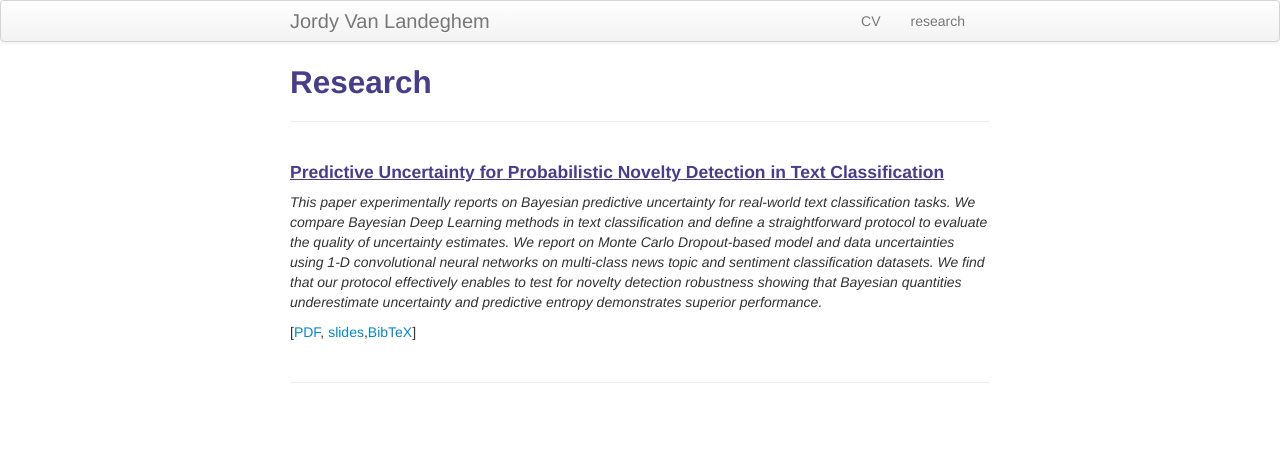
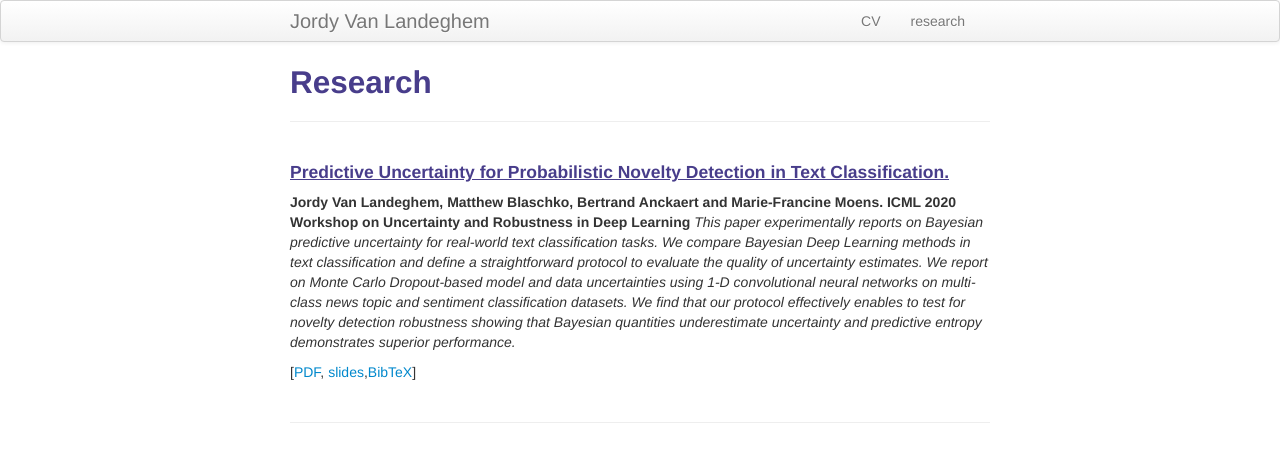
Before and after one commit to Jordy-VL/jordy-vl.github.io, a Jekyll site: the page built from pages/research.md, in a window 1280 px wide. Shown: the top 462 px of the page. Built offline with Jekyll 4.4.1, drawn with Linux system fonts in a browser that asks for light colours.

Commit message:
update ICML 2020

```diff
--- a/pages/research.md
+++ b/pages/research.md
@@ -5,7 +5,8 @@ description: Jordy Van Landeghem's research
 ---
 
 
-#### <u>Predictive Uncertainty for Probabilistic Novelty Detection in Text Classification</u>
+#### <u>Predictive Uncertainty for Probabilistic Novelty Detection in Text Classification.</u>
+**Jordy Van Landeghem, Matthew Blaschko, Bertrand Anckaert and Marie-Francine Moens. ICML 2020 Workshop on Uncertainty and Robustness in Deep Learning**
 *This paper experimentally reports on Bayesian predictive uncertainty for real-world text classification tasks. We compare Bayesian Deep Learning methods in text classification and define a straightforward protocol to evaluate the quality of uncertainty estimates. We report on Monte Carlo Dropout-based model and data uncertainties using 1-D convolutional neural networks on multi-class news topic and sentiment classification datasets. We find that our protocol effectively enables to test for novelty detection robustness showing that Bayesian quantities underestimate uncertainty and predictive entropy demonstrates superior performance.*
 
 [[PDF]({{ BASE_PATH}}/pages/working_papers/UDL2020-paper-133.pdf), [slides]({{ BASE_PATH}}/pages/working_papers/UDL2020-slides-133.pdf),[BibTeX]({{ BASE_PATH}}/pages/working_papers/vanlandeghem2020a.bib)]
```
